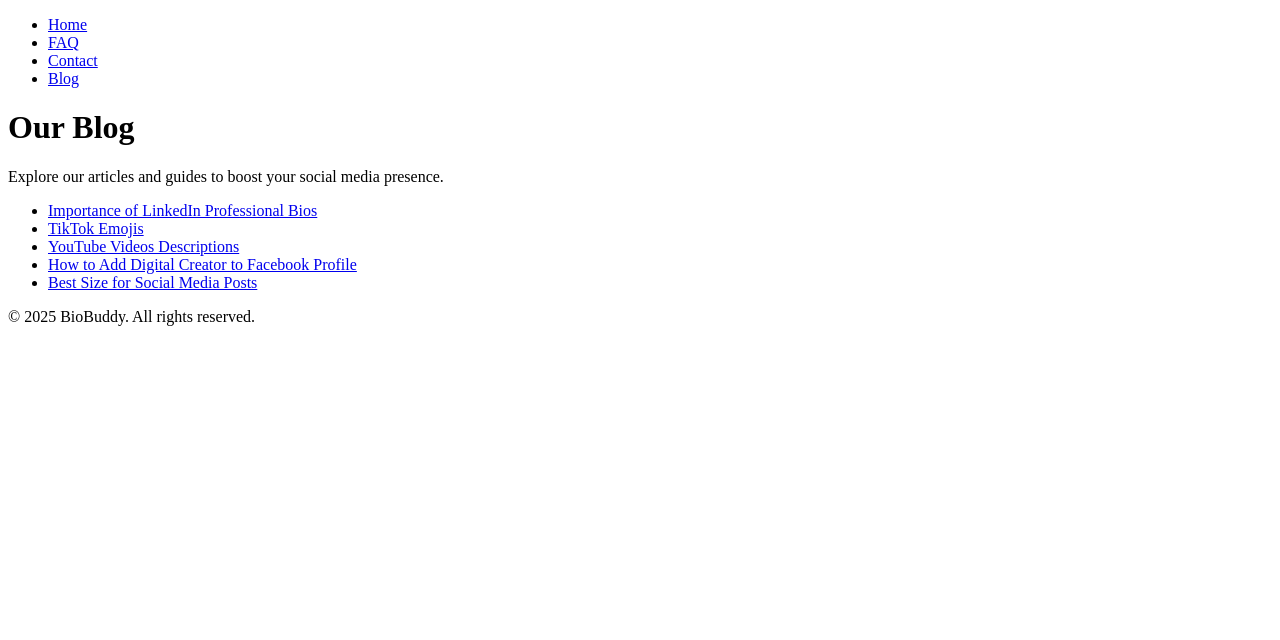
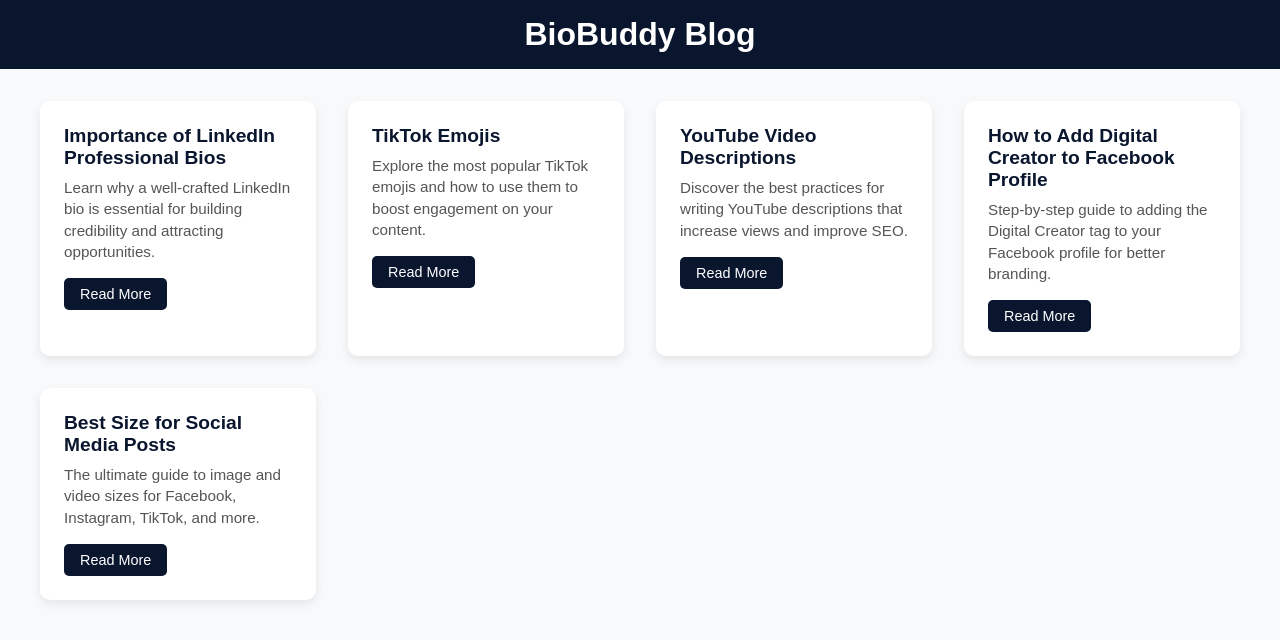
Before and after one commit to chrixpool/BioBuddy, a website: page blog.html in a window 1280 px wide. Drawn offline with Linux system fonts and the light colour scheme.

Commit message:
Update blog.html

```diff
--- a/blog.html
+++ b/blog.html
@@ -1,39 +1,135 @@
 <!DOCTYPE html>
 <html lang="en">
 <head>
-  <meta charset="UTF-8">
-  <meta name="viewport" content="width=device-width, initial-scale=1.0">
-  <title>Blog - BioBuddy</title>
-  <meta name="description" content="Read BioBuddy's latest tips on LinkedIn bios, TikTok emojis, YouTube descriptions, Facebook profile optimization, and social media sizes.">
-  <link rel="stylesheet" href="styles.css"> <!-- Your existing CSS -->
+    <meta charset="UTF-8">
+    <meta name="viewport" content="width=device-width, initial-scale=1.0">
+    <title>BioBuddy Blog</title>
+    <style>
+        body {
+            font-family: Arial, sans-serif;
+            background-color: #f8f9fa;
+            margin: 0;
+            padding: 0;
+            color: #333;
+        }
+
+        header {
+            background-color: #09162e;
+            padding: 1rem 2rem;
+            text-align: center;
+            color: #fff;
+        }
+
+        h1 {
+            margin: 0;
+        }
+
+        .container {
+            max-width: 1200px;
+            margin: 2rem auto;
+            padding: 0 1rem;
+        }
+
+        .grid {
+            display: grid;
+            grid-template-columns: repeat(auto-fit, minmax(250px, 1fr));
+            gap: 2rem;
+        }
+
+        .card {
+            background-color: #fff;
+            border-radius: 10px;
+            box-shadow: 0 4px 10px rgba(0, 0, 0, 0.08);
+            overflow: hidden;
+            transition: transform 0.2s ease, box-shadow 0.2s ease;
+        }
+
+        .card:hover {
+            transform: translateY(-5px);
+            box-shadow: 0 6px 15px rgba(0, 0, 0, 0.12);
+        }
+
+        .card-content {
+            padding: 1.5rem;
+        }
+
+        .card-title {
+            font-size: 1.2rem;
+            font-weight: bold;
+            margin-bottom: 0.5rem;
+            color: #09162e;
+        }
+
+        .card-desc {
+            font-size: 0.95rem;
+            color: #555;
+            margin-bottom: 1rem;
+            line-height: 1.4;
+        }
+
+        .btn {
+            display: inline-block;
+            background-color: #09162e;
+            color: white;
+            padding: 0.5rem 1rem;
+            border-radius: 5px;
+            text-decoration: none;
+            font-size: 0.9rem;
+            transition: background-color 0.2s ease;
+        }
+
+        .btn:hover {
+            background-color: #133f74;
+        }
+    </style>
 </head>
 <body>
-  <header>
-    <nav>
-      <ul>
-        <li><a href="index.html">Home</a></li>
-        <li><a href="faq.html">FAQ</a></li>
-        <li><a href="contact.html">Contact</a></li>
-        <li><a href="blog.html" class="active">Blog</a></li>
-      </ul>
-    </nav>
-  </header>
+    <header>
+        <h1>BioBuddy Blog</h1>
+    </header>
 
-  <main>
-    <h1>Our Blog</h1>
-    <p>Explore our articles and guides to boost your social media presence.</p>
+    <div class="container">
+        <div class="grid">
+            <div class="card">
+                <div class="card-content">
+                    <div class="card-title">Importance of LinkedIn Professional Bios</div>
+                    <div class="card-desc">Learn why a well-crafted LinkedIn bio is essential for building credibility and attracting opportunities.</div>
+                    <a href="importance-of-linkedin-professional-bios.html" class="btn">Read More</a>
+                </div>
+            </div>
 
-    <ul class="blog-list">
-      <li><a href="importance-of-linkedin-professional-bios.html">Importance of LinkedIn Professional Bios</a></li>
-      <li><a href="tiktok-emojis.html">TikTok Emojis</a></li>
-      <li><a href="youtube-videos-descriptions.html">YouTube Videos Descriptions</a></li>
-      <li><a href="how-to-add-digital-creator-to-facebook-profile.html">How to Add Digital Creator to Facebook Profile</a></li>
-      <li><a href="best-size-for-social-media-posts.html">Best Size for Social Media Posts</a></li>
-    </ul>
-  </main>
+            <div class="card">
+                <div class="card-content">
+                    <div class="card-title">TikTok Emojis</div>
+                    <div class="card-desc">Explore the most popular TikTok emojis and how to use them to boost engagement on your content.</div>
+                    <a href="tiktok-emojis.html" class="btn">Read More</a>
+                </div>
+            </div>
 
-  <footer>
-    <p>© 2025 BioBuddy. All rights reserved.</p>
-  </footer>
+            <div class="card">
+                <div class="card-content">
+                    <div class="card-title">YouTube Video Descriptions</div>
+                    <div class="card-desc">Discover the best practices for writing YouTube descriptions that increase views and improve SEO.</div>
+                    <a href="youtube-videos-descriptions.html" class="btn">Read More</a>
+                </div>
+            </div>
+
+            <div class="card">
+                <div class="card-content">
+                    <div class="card-title">How to Add Digital Creator to Facebook Profile</div>
+                    <div class="card-desc">Step-by-step guide to adding the Digital Creator tag to your Facebook profile for better branding.</div>
+                    <a href="how-to-add-digital-creator-to-facebook-profile.html" class="btn">Read More</a>
+                </div>
+            </div>
+
+            <div class="card">
+                <div class="card-content">
+                    <div class="card-title">Best Size for Social Media Posts</div>
+                    <div class="card-desc">The ultimate guide to image and video sizes for Facebook, Instagram, TikTok, and more.</div>
+                    <a href="best-size-for-social-media-posts.html" class="btn">Read More</a>
+                </div>
+            </div>
+        </div>
+    </div>
 </body>
 </html>
```
